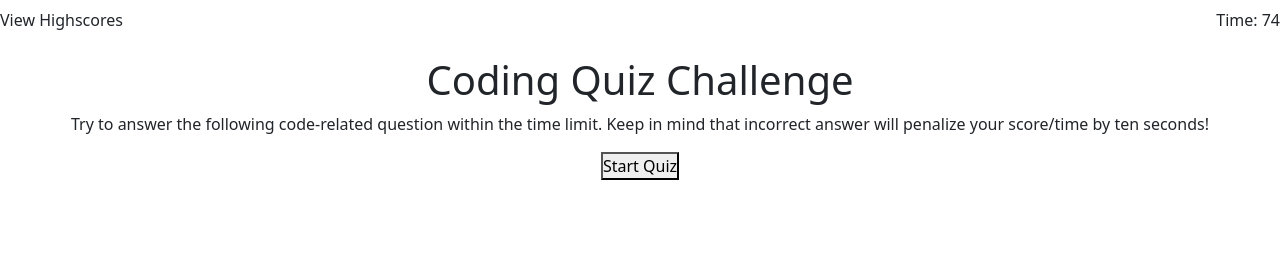
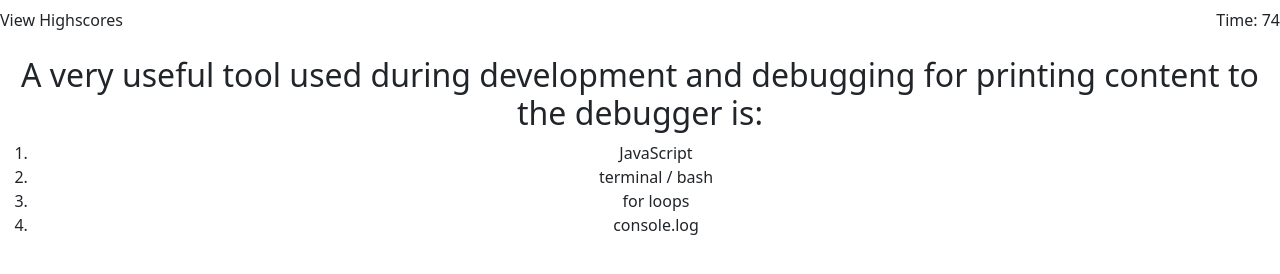
Before and after one commit to jacobPudwill/Web-Development-Quiz, a plain HTML site: page index.html in a window 1280 px wide. Both pictures are taken after a click on the button "Start Quiz". Drawn offline with nearby package versions, Linux system fonts and the light colour scheme.

Commit message:
Added questions to html

```diff
--- a/index.html
+++ b/index.html
@@ -24,7 +24,13 @@
             </article>
 
             <article id="quiz">
-
+                <h2 id="question"></h2>
+                <ol>
+                    <li id="option-one"></li>
+                    <li id="option-two"></li>
+                    <li id="option-three"></li>
+                    <li id="option-four"></li>
+                </ol>
             </article>
 
         </main>
--- a/script.js
+++ b/script.js
@@ -1,9 +1,55 @@
 var timeLeft = 75;
 var timer = document.querySelector("#timer");
+var startPage = document.querySelector("#startPage");
 var startButton = document.querySelector("#startButton");
-const questions = {
-
-}
+var quiz = document.querySelector("#quiz");
+var question = document.querySelector("#question");
+var optionOne = document.querySelector("#option-one");
+var optionTwo = document.querySelector("#option-two");
+var optionThree = document.querySelector("#option-three");
+var optionFour = document.querySelector("#option-four");
+const questions = [
+    {
+        question: "Commonly used data types DO NOT include:",
+        optionOne: "strings",
+        optionTwo: "booleans",
+        optionThree: "alerts",
+        optionFour: "numbers",
+        correctOption: "optionThree"
+    },
+    {
+        question: "The condition if an if / else statement is enclosed within _____.",
+        optionOne: "quotes",
+        optionTwo: "curly brackets",
+        optionThree: "parentheses",
+        optionFour: "square brackets",
+        correctOption: "optionThree"
+    },
+    {
+        question: "Arrays in JavaScript can be used to store ______.",
+        optionOne: "numbers and strings",
+        optionTwo: "other arrays",
+        optionThree: "booleans",
+        optionFour: "all of the above",
+        correctOption: "optionFour"
+    },
+    {
+        question: "String values must be enclosed within _____ when being assigned to variables.",
+        optionOne: "commas",
+        optionTwo: "curly brackets",
+        optionThree: "quotes",
+        optionFour: "parentheses",
+        correctOption: "optionFour"
+    },
+    {
+        question: "A very useful tool used during development and debugging for printing content to the debugger is:",
+        optionOne: "JavaScript",
+        optionTwo: "terminal / bash",
+        optionThree: "for loops",
+        optionFour: "console.log",
+        correctOption: "optionFour"
+    }
+];
 
 function startTimer() {
     var timeInterval = setInterval(function(){
@@ -16,8 +62,20 @@ function startTimer() {
     }, 1000);
 }
 
+function startQuiz() {
+    startPage.style.display = "none";
+    quiz.style.display = "block";
+    startTimer();
 
+    for (let i = 0; i < questions.length; i++){
+        question.textContent = questions[i].question;
+        optionOne.textContent = questions[i].optionOne;
+        optionTwo.textContent = questions[i].optionTwo;
+        optionThree.textContent = questions[i].optionThree;
+        optionFour.textContent = questions[i].optionFour;
+    }
+}
 
 startButton.addEventListener("click", function() {
-    startTimer();
+    startQuiz();
 });
--- a/styles.css
+++ b/styles.css
@@ -18,4 +18,5 @@ main {
 
 #quiz {
     display: none;
+    text-align: center;
 }
```
